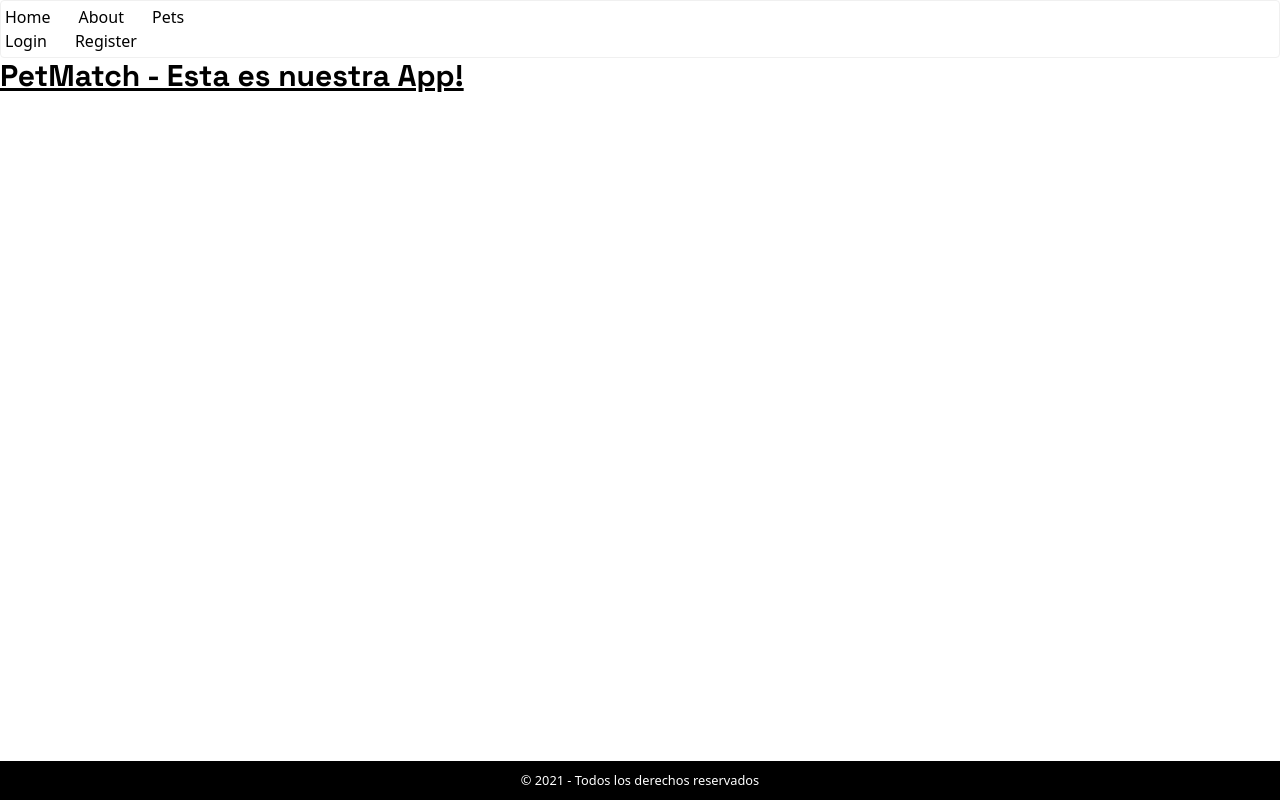
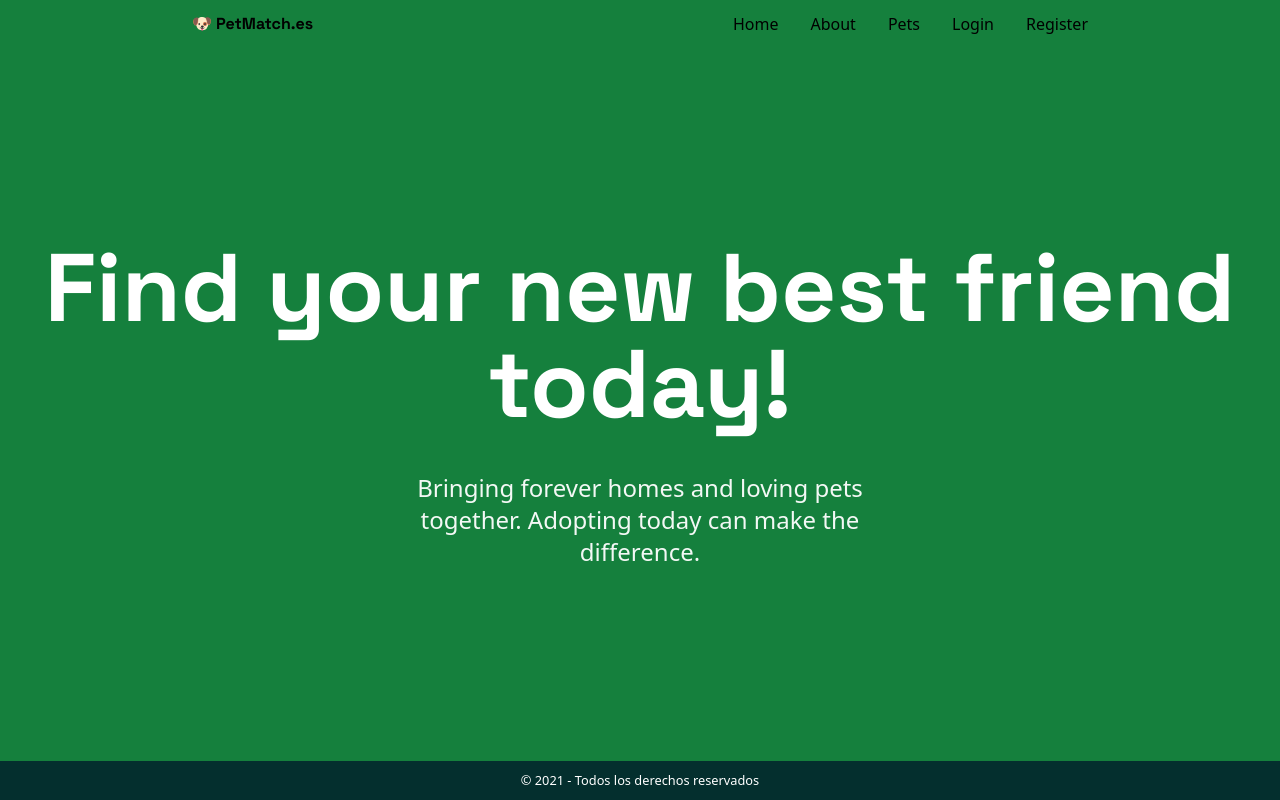
Before and after one commit to ilkogarcia/igp-btc-fsd-petmatch-frontend, a Next.js app: page / in a window 1280 px wide. Built offline with nearby package versions, Linux system fonts and the light colour scheme.

Commit message:
feat: style changes using tailwind.css in the global layout of the application

```diff
--- a/src/app/layout.js
+++ b/src/app/layout.js
@@ -22,7 +22,7 @@ export default function RootLayout({ children }) {
         <meta name='description' content={metadata.description} />
         <meta name='viewport' content='width=device-width, initial-scale=1' />
       </head>
-      <body className={font.variable}>
+      <body className={`${font.variable} min-h-screen bg-green-700`}>
         <Header />
         {children}
         <Footer />
--- a/src/app/page.jsx
+++ b/src/app/page.jsx
@@ -1,9 +1,14 @@
 import '../styles/globals.css'
 
-export default function HomePage () {
+export default function HomePage() {
   return (
-    <div>
-      <h1 className='text-3xl font-bold underline'>PetMatch - Esta es nuestra App!</h1>
-    </div>
+    <section className='mt-48'>
+      <h1 className='text-center text-8xl font-extrabold text-white'>
+        Find your new best friend today!
+      </h1>
+      <p className='mx-auto mt-10 max-w-lg text-center text-2xl text-white opacity-95'>
+        Bringing forever homes and loving pets together. Adopting today can make the difference.
+      </p>
+    </section>
   )
 }
--- a/src/components/footer/Footer.module.css
+++ b/src/components/footer/Footer.module.css
@@ -1,7 +1,7 @@
 .footer {
     width: 100vw;
     padding: 10px;
-    background-color: #000;
+    background-color: rgb(4 47 46);
     color: #fff;
     text-align: center;
     font-size: 0.8rem;
--- a/src/components/header/Header.jsx
+++ b/src/components/header/Header.jsx
@@ -14,9 +14,6 @@ const mainMenu = [
     label: 'Pets',
     route: '/pets',
   },
-]
-
-const secondaryMenu = [
   {
     label: 'Login',
     route: '/login',
@@ -29,20 +26,13 @@ const secondaryMenu = [
 
 export default function Header() {
   return (
-    <header className={styles.header}>
+    <header
+      className={`${styles.header} mx-auto flex w-full max-w-4xl items-center justify-between py-3`}
+    >
+      <h1 className='text-m font-bold'>🐶 PetMatch.es</h1>
       <nav>
-        <ul className={styles.navigation}>
+        <ul className={`${styles.navigation} flex list-none gap-8`}>
           {mainMenu.map(({ label, route }) => (
-            <li key={route}>
-              <Link href={route}>{label}</Link>
-            </li>
-          ))}
-        </ul>
-      </nav>
-
-      <nav>
-        <ul className={styles.navigation}>
-          {secondaryMenu.map(({ label, route }) => (
             <li key={route}>
               <Link href={route}>{label}</Link>
             </li>
--- a/src/components/header/Header.module.css
+++ b/src/components/header/Header.module.css
@@ -1,19 +1,7 @@
 .header {
-  top: 0;
-  left: 0;
-  width: 100vw;
-  border: 1px solid #f0f0f0;
-  border-radius: 4px;
-  padding: 4px;
+  background-color: transparent; /* rgb(204 251 241) */
 }
 
 .navigation {
-  display: flex;
-  list-style: none;
-  gap: 28px;
+  background-color: transparent;
 }
-
-.navigation a:hover {
-  color: #0f0f0f;
-  text-decoration: underline;
-}
```
Also changed, not shown: src/utils/utils.js (renamed from src/app/utils/utils.js), 1 other file (tests, documents, lock files or other folders).
